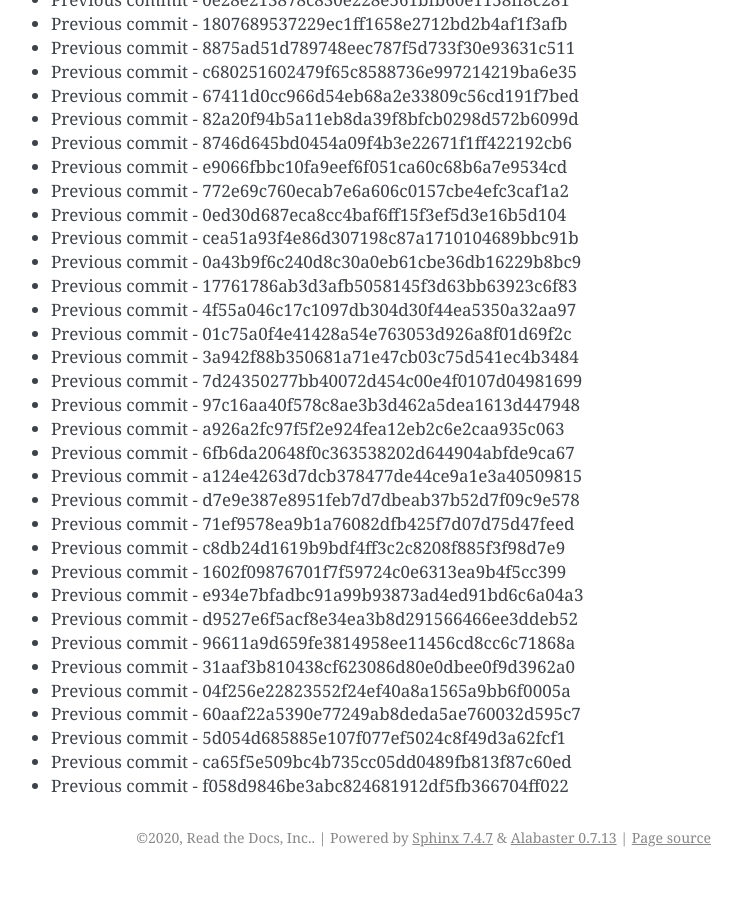
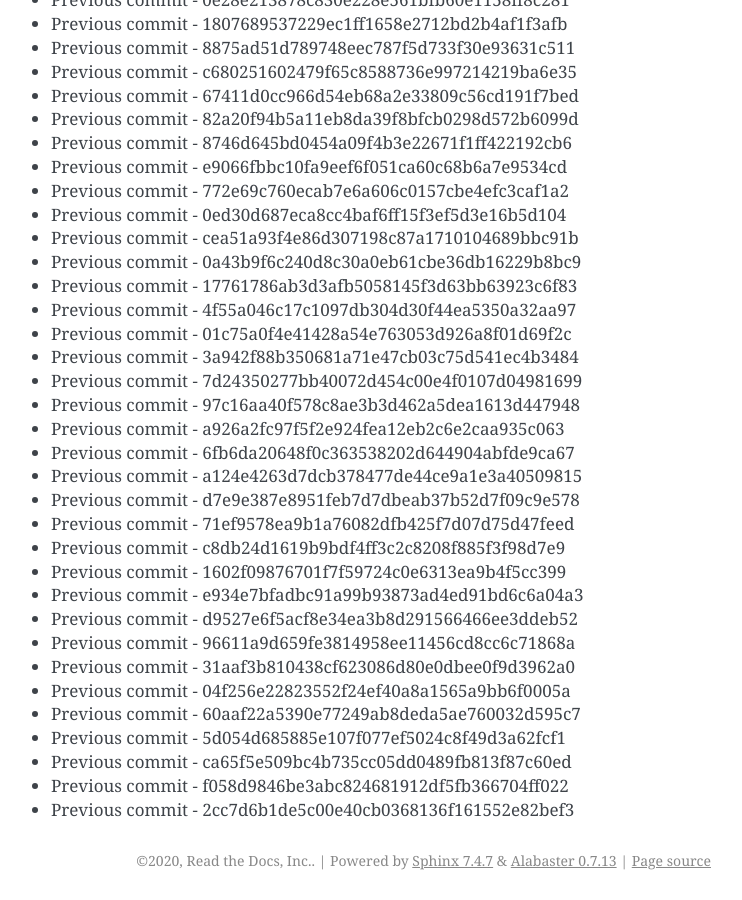
Before and after one commit to readthedocs/rtd-git-stresstest, a Sphinx documentation site: the page built from docs/updates.rst, in a window 1280 px wide and 900 px high, scrolled down 65216 px. Shown: the whole window, without its empty margins (399-1141 px from the left). Built offline with Sphinx 7.4.7, drawn with Linux system fonts in a browser that asks for light colours; before the commit the page ends 66093 px from its top, so only the background shows below that.

Commit message:
Generating commit from previous: 2cc7d6b1de5c00e40cb0368136f161552e82bef3

```diff
--- a/docs/updates.rst
+++ b/docs/updates.rst
@@ -2772,3 +2772,4 @@ It can be tested for any performance characteristics.
 * Previous commit - 5d054d685885e107f077ef5024c8f49d3a62fcf1
 * Previous commit - ca65f5e509bc4b735cc05dd0489fb813f87c60ed
 * Previous commit - f058d9846be3abc824681912df5fb366704ff022
+* Previous commit - 2cc7d6b1de5c00e40cb0368136f161552e82bef3
```
